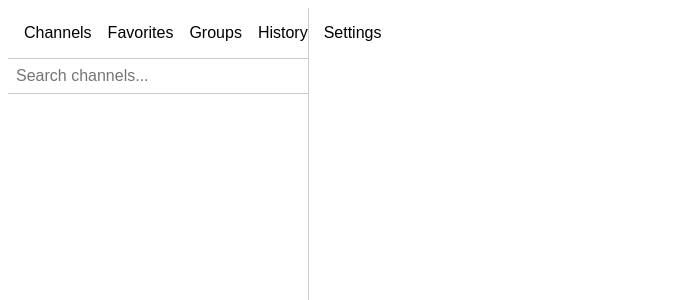
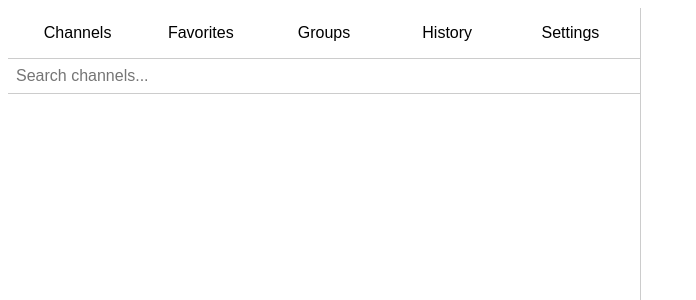
Before and after one commit to sambergo/tollo, a React (Vite) app: page / in a window 1280 px wide. Shown: the top 300 px of the page, without its empty margins (0-696 px from the left). Built offline with nearby package versions, Linux system fonts and the light colour scheme.

Commit message:
style: widen sidebar

```diff
--- a/src/App.css
+++ b/src/App.css
@@ -5,7 +5,7 @@
 }
 
 .sidebar {
-  width: 300px;
+  width: 50%;
   border-right: 1px solid #ccc;
   display: flex;
   flex-direction: column;
```
